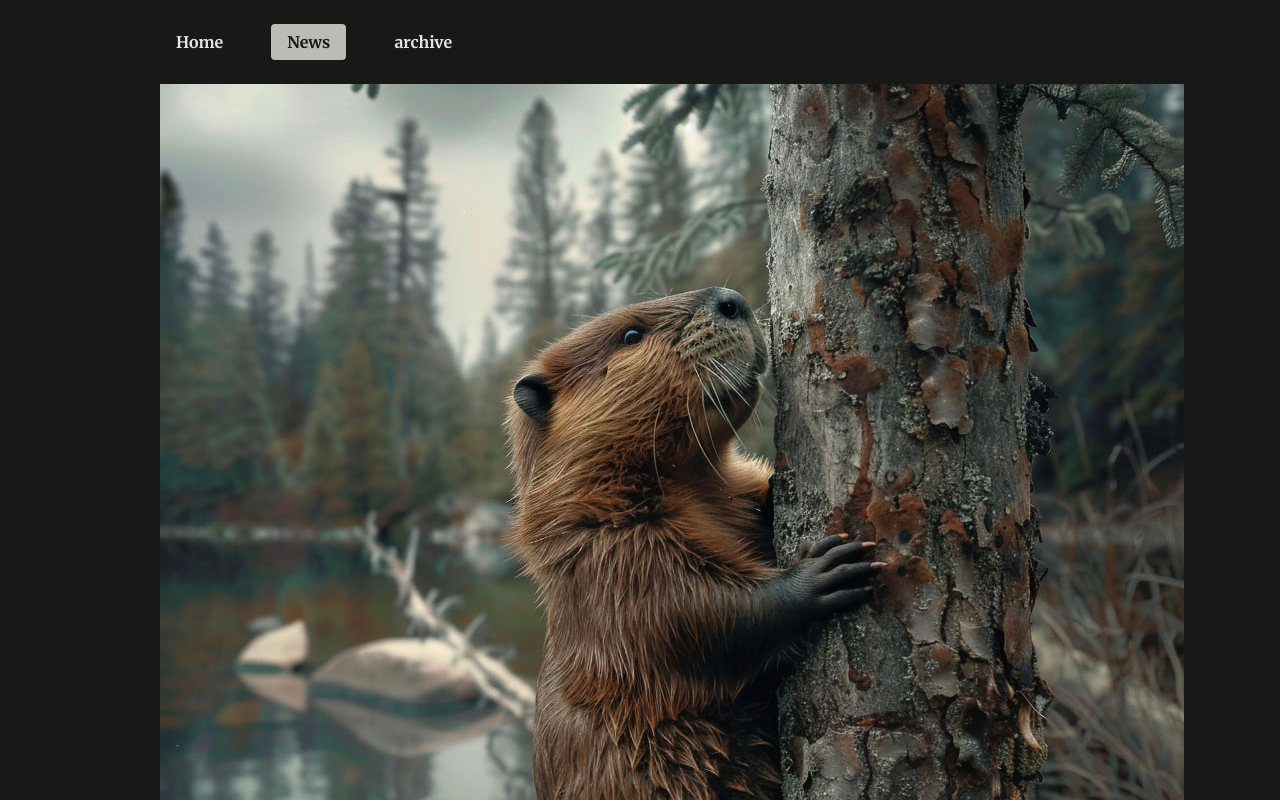
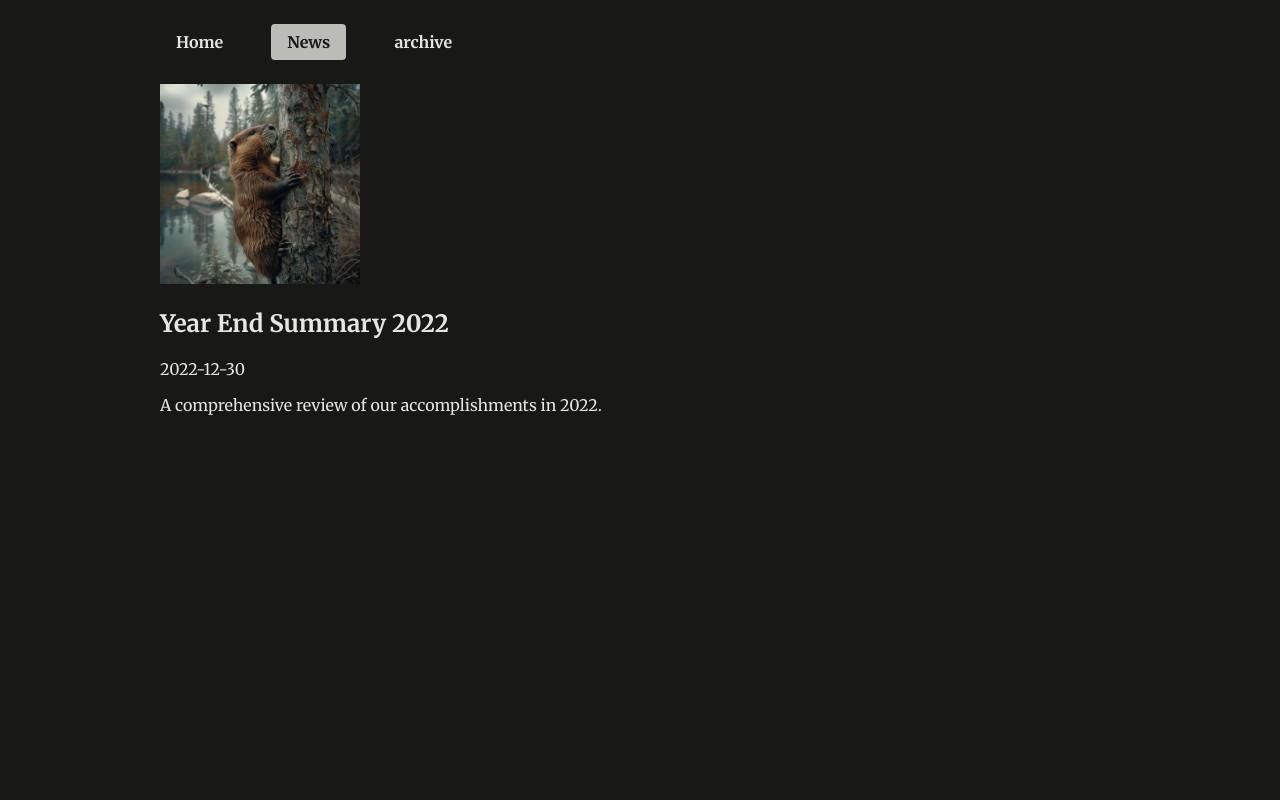
Before and after one commit to ZadaWu/cool-next, a Next.js app: page /news/2022-first in a window 1280 px wide. Shown: the top 800 px of the page. Built offline with nearby package versions, Linux system fonts and the light colour scheme.

Commit message:
image full-screen

```diff
--- a/app/globals.css
+++ b/app/globals.css
@@ -193,3 +193,8 @@ ul {
   text-align: center;
   margin-top: 3rem;
 }
+
+.news-image {
+  width: 200px;
+  object-fit: cover;
+}
--- a/app/news/[newslug]/page.js
+++ b/app/news/[newslug]/page.js
@@ -1,4 +1,5 @@
 import DUMMY_NEWS from '@/dummy-news';
+import Link from 'next/link';
 import { notFound } from 'next/navigation';
 
 export default function NewsDetailPage({params}) {
@@ -12,7 +13,7 @@ export default function NewsDetailPage({params}) {
     return (
       <article className="news-detail">
         <header>
-          <img src={`/images/news${newsItem.image}`} alt={newsItem.title}/>
+          <Link href={`/news/${newslug}/image`}><img src={`/images/news${newsItem.image}`} className='news-image' alt={newsItem.title}/></Link>
           <h1>{newsItem.title}</h1>
           <time>{newsItem.date}</time>
         </header>
```
Also changed, not shown: app/news/[newslug]/image/page.js (added, +17 -0 lines).
